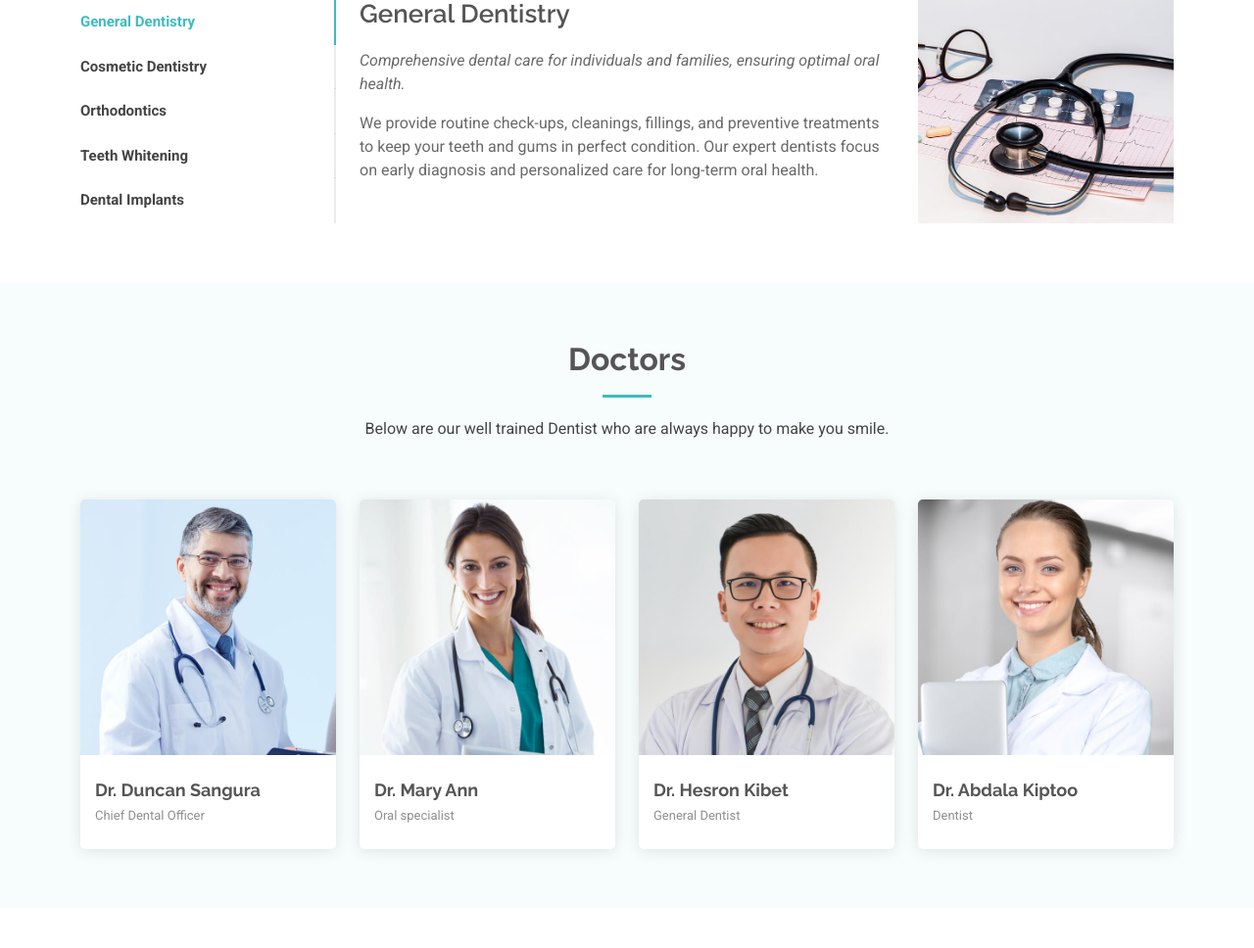
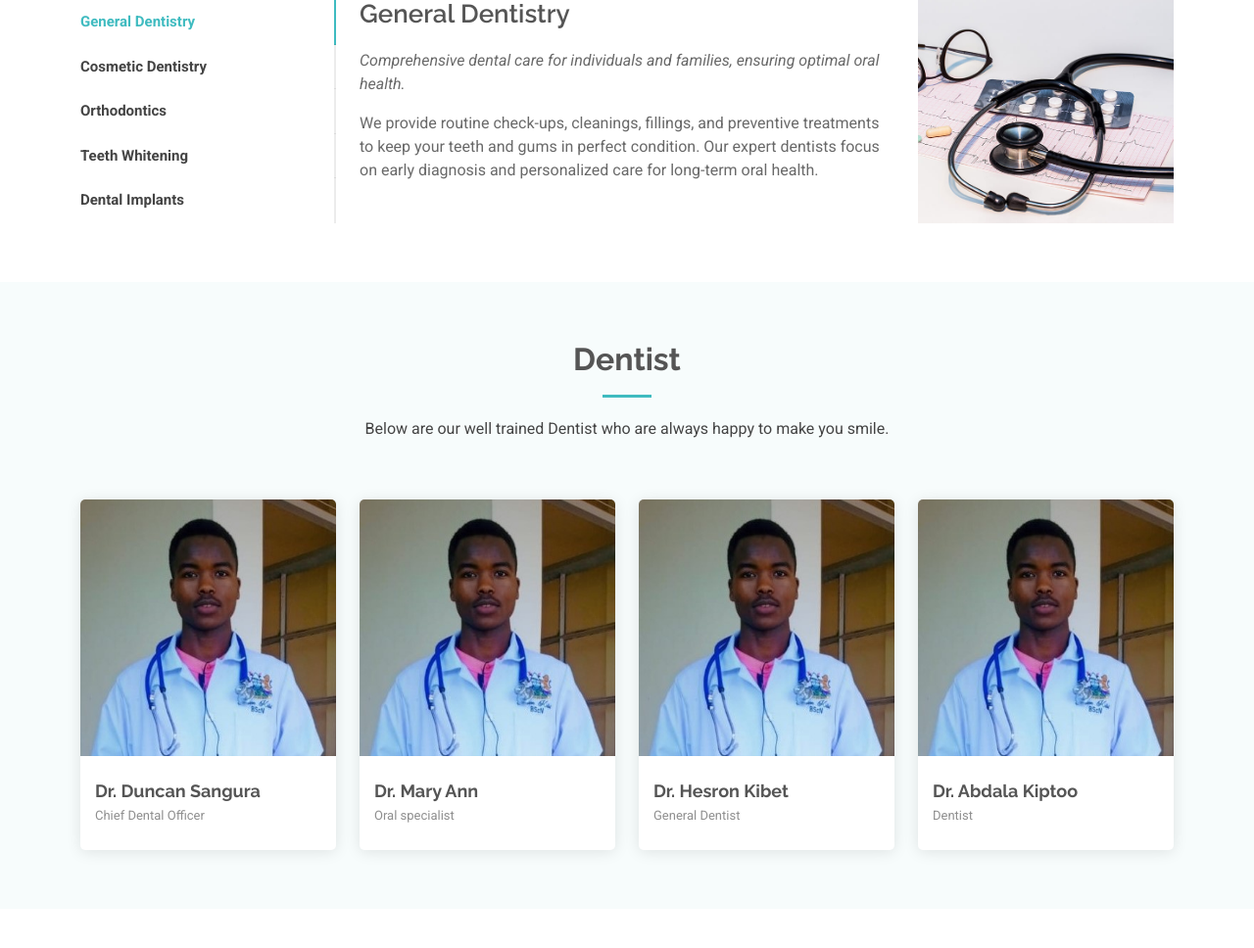
Before and after one commit to kipmilton/noblesmiledentalcare, a Django app: page / in a window 1280 px wide. Shown: the part 2484-3452 px from the top of the page at 98% size. Run offline with Django 5.2, Linux system fonts and the light colour scheme; some libraries are stand-ins or nearby versions.

Commit message:
my final commit

```diff
--- a/myproj_dental/settings.py
+++ b/myproj_dental/settings.py
@@ -26,7 +26,7 @@ SECRET_KEY = 'django-insecure-zs9f%-m52_#7unr8xx25b!3127l0ckn&ku1i%t(eglte4000el
 # SECURITY WARNING: don't run with debug turned on in production!
 DEBUG = True
 
-ALLOWED_HOSTS = ["*"]
+ALLOWED_HOSTS = []
 
 # Application definition
 
--- a/templates/header.html
+++ b/templates/header.html
@@ -24,7 +24,7 @@
             <li><a href="{% url 'thee_app:home_page'%}" class="active">Home</a></li>
             <li><a href="{% url 'thee_app:home_page' %}#about">About Us</a></li>
             <li><a href="{% url 'thee_app:home_page' %}#tabs">Departments</a></li>
-            <li><a href="{% url 'thee_app:home_page' %}#doctors">Doctors</a></li>
+            <li><a href="{% url 'thee_app:home_page' %}#doctors">Dentist</a></li>
             <li><a href="{% url 'thee_app:home_page' %}#pricing">Pricing</a></li>
             <li><a href="{% url 'thee_app:home_page' %}#services">Services</a></li>
             <li><a href="{% url 'thee_app:home_page' %}#contact" class="active">Contact Us</a></li>
--- a/templates/index.html
+++ b/templates/index.html
@@ -128,10 +128,16 @@
   <div class="container">
 
     <div class="row gy-4">
-      <div class="col-lg-6 position-relative align-self-start" data-aos="fade-up" data-aos-delay="100">
-        <img src="{% static 'assets/img/about.jpg' %}" class="img-fluid" alt="">
-        <a href="https://www.facebook.com/reel/1136115078138406" class="glightbox pulsating-play-btn"></a>
-      </div>
+      <!-- Cover Image with Play Button -->
+<div class="col-lg-6 position-relative align-self-start" data-aos="fade-up" data-aos-delay="100">
+  <img src="{% static 'assets/img/about.jpg' %}" class="img-fluid" alt="">
+
+  <!-- Play Button (Opens Video in New Tab) -->
+  <a href="https://www.facebook.com/reel/1136115078138406/" target="_blank" class="pulsating-play-btn">
+      <img src="{% static 'assets/img/play-icon.png' %}" class="play-btn" alt="Play">
+  </a>
+</div>
+
       <div class="col-lg-6 content" data-aos="fade-up" data-aos-delay="200">
         <h3>Everything You Need to Know About Noble Smiles Dental Care</h3>
         <p class="fst-italic">
@@ -311,12 +317,12 @@
 
 
 
-    <!-- Doctors Section -->
+    <!-- Dentist Section -->
     <section id="doctors" class="doctors section light-background">
 
       <!-- Section Title -->
       <div class="container section-title" data-aos="fade-up">
-        <h2>Doctors</h2>
+        <h2>Dentist</h2>
         <p>Below are our well trained Dentist who are always happy to make you smile.</p>
       </div><!-- End Section Title -->
 
@@ -327,7 +333,7 @@
           <div class="col-lg-3 col-md-6 d-flex align-items-stretch" data-aos="fade-up" data-aos-delay="100">
             <div class="team-member">
               <div class="member-img">
-                <img src="assets/img/doctors/doctors-1.jpg" class="img-fluid" alt="">
+                <img src="{% static 'assets/img/doctors/doctors-1.jpg' %}" class="img-fluid" alt="">
                 <div class="social">
                   <a href=""><i class="bi bi-facebook"></i></a>
                   <a href=""><i class="bi bi-instagram"></i></a>
@@ -344,7 +350,7 @@
           <div class="col-lg-3 col-md-6 d-flex align-items-stretch" data-aos="fade-up" data-aos-delay="200">
             <div class="team-member">
               <div class="member-img">
-                <img src="assets/img/doctors/doctors-2.jpg" class="img-fluid" alt="">
+                <img src="{% static 'assets/img/doctors/doctors-2.jpg' %}" class="img-fluid" alt="">
                 <div class="social">
                   <a href=""><i class="bi bi-facebook"></i></a>
                   <a href=""><i class="bi bi-instagram"></i></a>
@@ -361,7 +367,7 @@
           <div class="col-lg-3 col-md-6 d-flex align-items-stretch" data-aos="fade-up" data-aos-delay="300">
             <div class="team-member">
               <div class="member-img">
-                <img src="assets/img/doctors/doctors-3.jpg" class="img-fluid" alt="">
+                <img src="{% static 'assets/img/doctors/doctors-3.jpg' %}" class="img-fluid" alt="">
                 <div class="social">
                   <a href=""><i class="bi bi-twitter-x"></i></a>
                   <a href=""><i class="bi bi-facebook"></i></a>
@@ -379,7 +385,7 @@
           <div class="col-lg-3 col-md-6 d-flex align-items-stretch" data-aos="fade-up" data-aos-delay="400">
             <div class="team-member">
               <div class="member-img">
-                <img src="assets/img/doctors/doctors-4.jpg" class="img-fluid" alt="">
+                <img src="{% static 'assets/img/doctors/doctors-4.jpg' %}" class="img-fluid" alt="">
                 <div class="social">
                   <a href=""><i class="bi bi-facebook"></i></a>
                   <a href=""><i class="bi bi-instagram"></i></a>
@@ -397,7 +403,7 @@
 
       </div>
 
-    </section><!-- /Doctors Section -->
+    </section><!-- /Dentist Section -->
 
 
 
```
Also changed, not shown: db.sqlite3, static/assets/img/doctors/doctors-1.jpg, static/assets/img/doctors/doctors-2.jpg, static/assets/img/doctors/doctors-3.jpg, static/assets/img/doctors/doctors-4.jpg.
